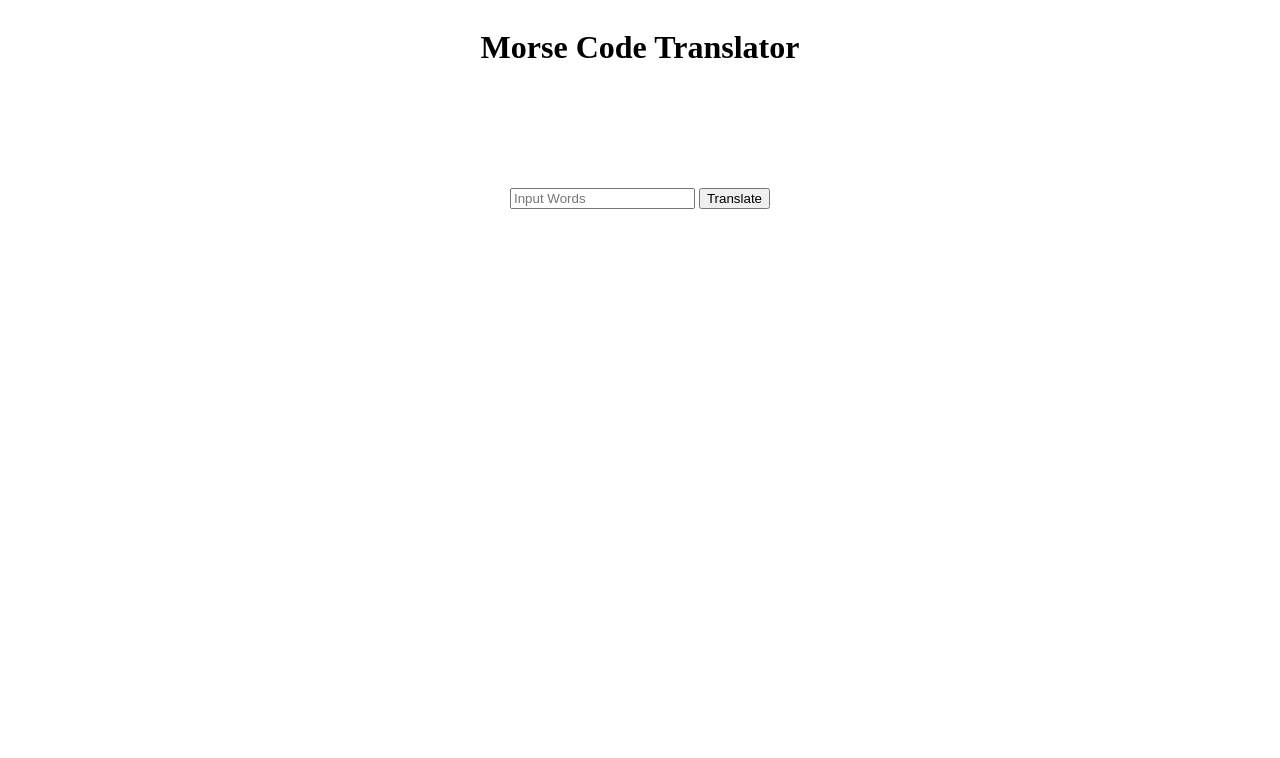
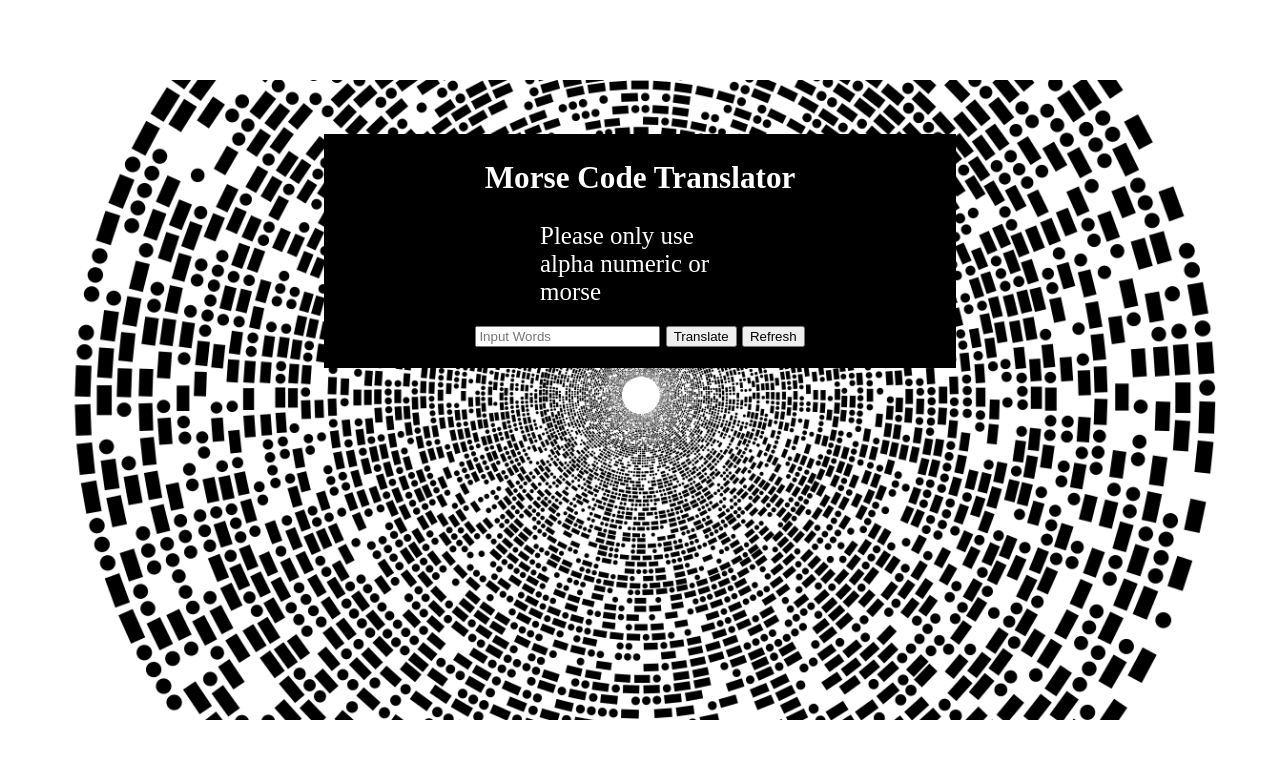
Before and after one commit to joecalleya/morse-translator, a website with bundled scripts: page index.html in a window 1280 px wide. Both pictures are taken after a click on the button "Translate". Built offline with nearby package versions, Linux system fonts and the light colour scheme.

Commit message:
stylewed and tests amost working

```diff
--- a/assets/scripts/translateText.js
+++ b/assets/scripts/translateText.js
@@ -2,18 +2,36 @@ import {
   translate
 } from "../../data/translate.js"
 
+// define alphanumeric and morse regex searches
+var inputIsLetters = new RegExp('[0-9a-z\\s]', 'i');
+var inputIsMorse = new RegExp('[\.\-\\s]', 'i');
+
+// Create in/output object
+let outputArray = [];
+var input_array = []
+
 //get translate BY filtering the translate object by letter and then showing the Morse
-const translateText = (from,letter) => {
-  let filtered = []
-  // if morse input
-  if (from == "Alpha")
-  {
-  filtered = translate.filter((item) => (item.alpha == letter.toUpperCase()))[0].morse
+const translateText = (input) => {
+
+  if (input.match(inputIsLetters)) {
+    console.log("Letters")
+    input_array = input.split("");
+    // we want  to map over each letter in the input_array and TRANSLATE each one in tern
+    input_array.map((letter) => {
+      outputArray.push(translate.filter((item) => (item.alpha == letter.toUpperCase()))[0].morse)
+    })
+  } else if (input.match(inputIsMorse)) {
+    console.log("Morse")
+
+    input_array = input.split(".......");
+    input_array.map((letter) => {
+      outputArray.push(translate.filter((item) => (item.morse == letter.toUpperCase()))[0].alpha)
+    })
+  } else {
+    outputArray = "Please only use alpha numeric or morse"
   }
-  else
-  {
-    filtered = translate.filter((item) => (item.morse == letter.toUpperCase()))[0].alpha
-  }
-  return filtered;
-  }
-  export default translateText;
+  return outputArray
+
+}
+
+export default translateText;
--- a/index.html
+++ b/index.html
@@ -1,20 +1,26 @@
 <html lang="en">
+
 <head>
     <meta charset="UTF-8">
     <meta name="viewport" content="width=device-width, initial-scale=1.0">
     <link rel="stylesheet" href="styles.css">
     <title>Morse Code Translator</title>
 </head>
+
 <body>
+    <img src="./assets/images/MorseCodeForever.png" alt="morse code">
+    <section>
         <h1>Morse Code Translator</h1>
-
         <div class="display__results">
 
         </div>
         <form class="input">
-    <input class="input__text" type="text"  placeholder="Input Words">
+            <input class="input__text" type="text" placeholder="Input Words">
             <button type="button" class="input__button">Translate</button>
+            <button type="button" class="refresh__button">Refresh</button>
         </form>
+    </section>
 </body>
 <script type="module" src="main.js"></script>
+
 </html>
--- a/main.js
+++ b/main.js
@@ -1,38 +1,20 @@
 import translateText from "./assets/scripts/translateText.js"
-
-// Create in/output object
-let outputArray = [];
-let input_array
-// define alphanumeric regex
-var inputIsLetters = new RegExp('[0-9a-z\\s]', 'i');
-var inputIsMorse = new RegExp('[\.\-\\s]', 'i');
 
 
 // set up listeners TEXT from box ON PAGE
 const inputText = document.querySelector('.input__text');
 const inputButton = document.querySelector('.input__button');
 const displayResults = document.querySelector('.display__results');
+const refreshButton = document.querySelector('.refresh__button');
 
 inputButton.addEventListener('click', (event) => {
 
-  if (inputText.value.match(inputIsLetters))
-  {
-    input_array = inputText.value.split("");
-    // we want  to map over each letter in the input_array and TRANSLATE each one in tern
-    input_array.map((letter) => {
-                                outputArray.push(translateText("Alpha",letter))
-                                })
-  }
- else if (inputText.value.match(inputIsMorse))
-  {
-    input_array = inputText.value.split(".......");
-    input_array.map((letter) => {
-      outputArray.push(translateText("Morse",letter))
-      })  }
-  else
-  {
-    alert("Please only use alpha numeric or morse")
-  }
+  const inputString = inputText.value
 
-    displayResults.innerHTML = `${outputArray}`
-  });
+  displayResults.innerHTML = `${translateText(inputString)}`
+});
+
+refreshButton.addEventListener('click', (event) => {
+  location.reload();
+
+});
--- a/styles.css
+++ b/styles.css
@@ -3,15 +3,34 @@ body
         display: flex;
         flex-direction: column;
         align-items: center;
+        justify-content : center;
+    }
+
+    img {
+        position: absolute;
+        height: 80%;
+        z-index: -999;
+    }
+
+    section {
+        margin-top: 10%;
+        display: flex;
+        flex-direction: column;
+        align-items: center;
         justify-items: center;
+        width: 50%;
 
+        color: white;
+        background-color: black;
+        font-size: 130%;
     }
 
     div {
         width: 4%;
         height: 1%;
+        color: white;
 
-    }
+        }
 
     .display__results{
             width: 200px;
```
Also changed, not shown: assets/images/MorseCodeForever.png (added), assets/scripts/dist/translateText.dev.js, dist/main.dev.js. Lines whose indentation alone changed are shown as unchanged.
